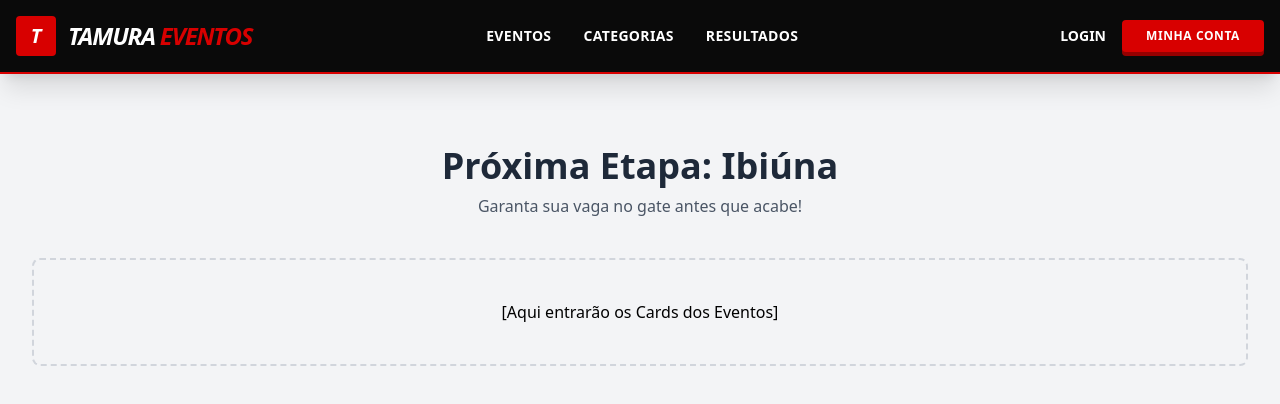
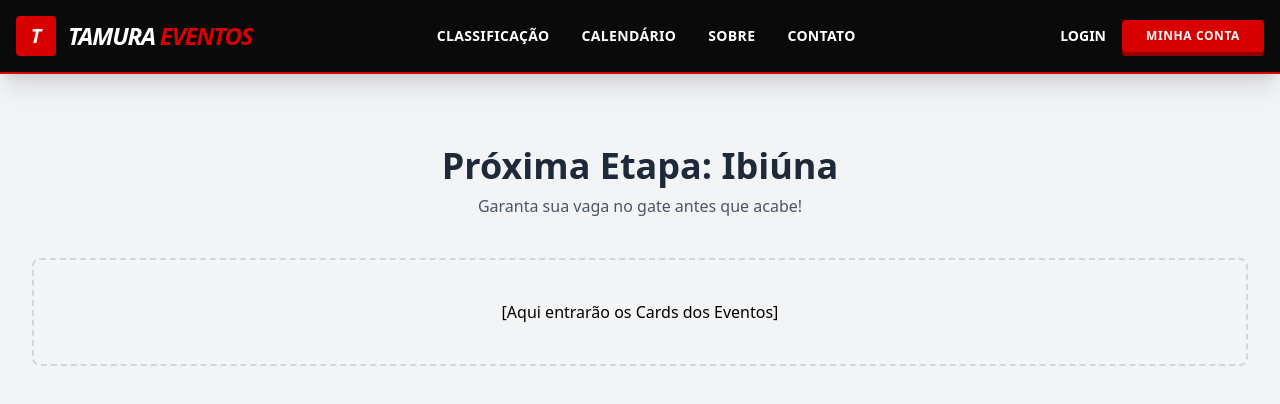
Before and after one commit to Kazo-Kanojo/TamuraEEvents, a React app in the folder frontend/: page / in a window 1280 px wide. Shown: the top 404 px of the page. Built offline with nearby package versions, Linux system fonts and the light colour scheme; the HTML template or start-up script is replaced by a standard one.

Commit message:
Realizando alterações na NavBar

```diff
--- a/frontend/src/components/Navbar.jsx
+++ b/frontend/src/components/Navbar.jsx
@@ -8,7 +8,7 @@ const Navbar = () => {
       <div className="container mx-auto px-4 py-4 flex justify-between items-center">
 
         {/* --- LOGO --- */}
-        <div className="flex items-center gap-3 group cursor-pointer">
+        <div className="flex items-center gap-3 group cursor-pointer mr-3">
           <div className="w-10 h-10 bg-[#D80000] rounded flex items-center justify-center transform group-hover:skew-x-[-10deg] transition duration-300">
             <span className="font-black text-xl italic text-white">T</span>
           </div>
@@ -18,21 +18,24 @@ const Navbar = () => {
         </div>
 
         {/* --- LINKS (Desktop) --- */}
-        {/* Adicionei 'flex-1 justify-center' para tentar centralizar os links, se quiser */}
+        {/* Atualizado para: Classificação, Calendário, Sobre Nós, Contato */}
         <ul className="hidden md:flex gap-8 font-bold text-sm tracking-wide uppercase">
           <li className="hover:text-[#D80000] cursor-pointer transition-colors duration-200">
-            Eventos
+            Classificação
           </li>
           <li className="hover:text-[#D80000] cursor-pointer transition-colors duration-200">
-            Categorias
+            Calendário
           </li>
           <li className="hover:text-[#D80000] cursor-pointer transition-colors duration-200">
-            Resultados
+            Sobre
+          </li>
+          <li className="hover:text-[#D80000] cursor-pointer transition-colors duration-200">
+            Contato
           </li>
         </ul>
 
         {/* --- BOTÕES --- */}
-        <div className="flex items-center gap-4 ml-7">
+        <div className="flex items-center gap-4 ml-8">
           <button className="hidden md:block font-bold text-sm hover:text-[#D80000] transition">
             LOGIN
           </button>
```
Also changed, not shown: frontend/src/assets/logoTamura.jpg (added).
